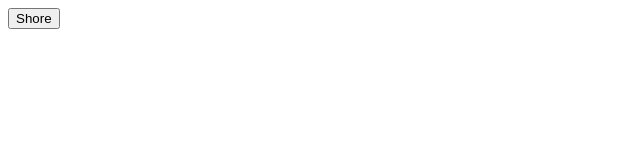
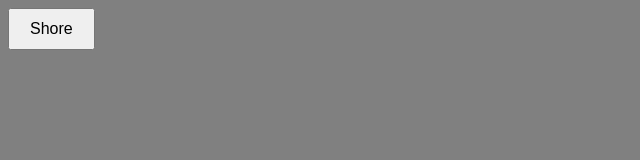
Before and after one commit to Faithfuloscar/COMP002.Assignment1, a plain HTML site: page index.html in a window 1280 px wide. Shown: the whole page, without its empty margins (0-640 px from the left). Drawn offline with Linux system fonts and the light colour scheme.

Commit message:
Completed button on click alert as well as added css and js file

```diff
--- a/index.html
+++ b/index.html
@@ -4,6 +4,7 @@
     <meta charset="UTF-8">
     <meta name="viewport" content="width=device-width, initial-scale=1.0">
     <title>Assignment1</title>
+    <link rel="stylesheet" a href="main.css">
 </head>
 <body>
 
@@ -11,6 +12,8 @@
         console.log("Let the Games begin");
     </script>
 
+
     <button onclick="alert('Ohh yeah burgers for the boys');">Shore</button>
+
 </body>
 </html>
--- /dev/null
+++ b/main.css
@@ -0,0 +1,8 @@
+body{
+    background-color: grey;
+}
+
+button {
+    padding: 10px 20px;
+    font-size: 16px;
+  }
--- /dev/null
+++ b/script.js
@@ -0,0 +1 @@
+console.log("Script for the external js file");
```
